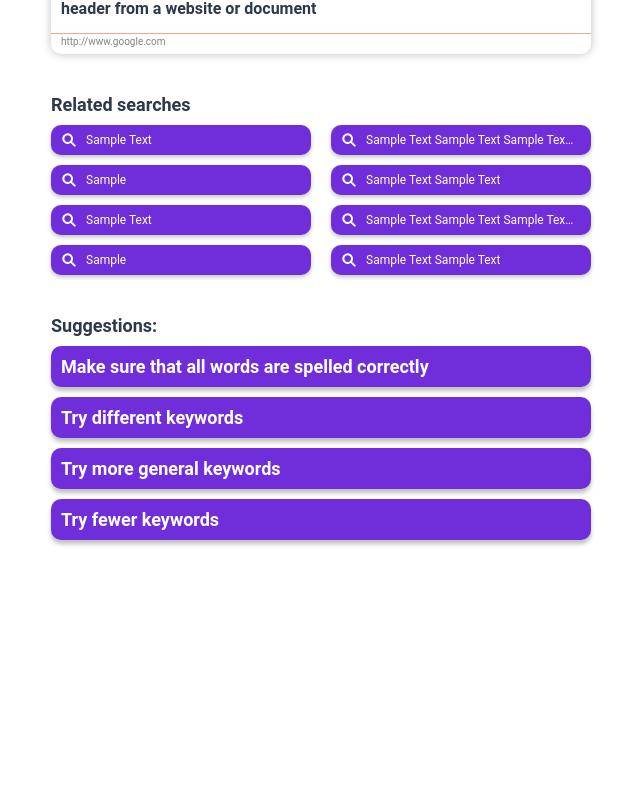
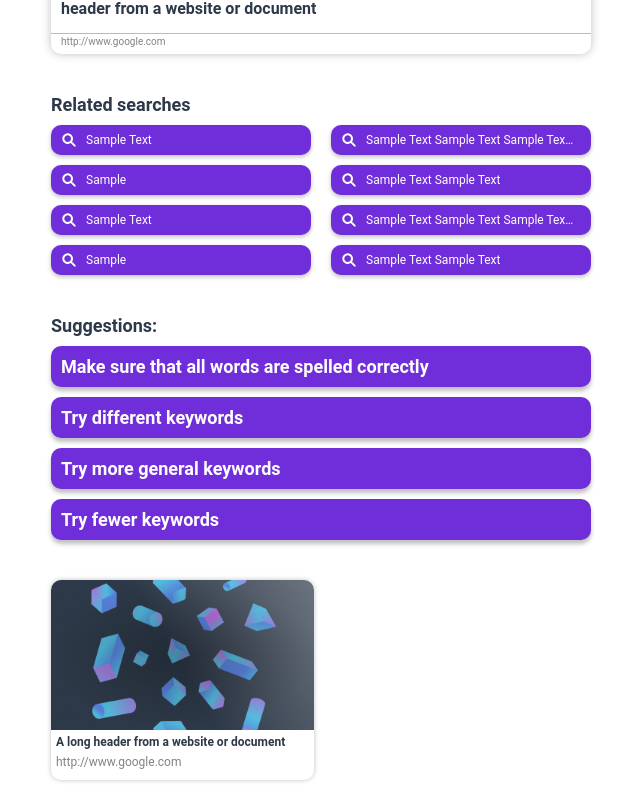
Before and after one commit to zvladn7/news-searcher, a React (Create React App) app in the folder client/: page /ui-kit in a window 1280 px wide. Shown: the part 289-1089 px from the top of the page, without its empty margins (49-689 px from the left). Before the commit the page ends 849 px from the top, so only its background shows below. Built offline with nearby package versions, Linux system fonts and the light colour scheme; the HTML template or start-up script is replaced by a standard one.

Commit message:
#9 added image block component

```diff
--- /dev/null
+++ b/client/src/components/ui/imageBlock/index.jsx
@@ -0,0 +1,31 @@
+import React from 'react';
+import PropTypes from 'prop-types';
+import defaultImage from '../../../assets/images/backgroundImage.png';
+
+const ImageBlock = (props) => {
+  const {imageUrl, title, link} = props;
+
+  return (
+    <a className="image-block" href={link} target="_blank">
+      <img className="image-block__image" src={imageUrl} alt={`Image from ${link}`} />
+      <div className="image-block__bottom-bar">
+        <span className="image-block__title">{title}</span>
+        <span className="image-block__link">{link}</span>
+      </div>
+    </a>
+  );
+};
+
+ImageBlock.propTypes = {
+  imageUrl: PropTypes.string,
+  title: PropTypes.string,
+  link: PropTypes.string,
+};
+
+ImageBlock.defaultProps = {
+  imageUrl: defaultImage,
+  title: '',
+  link: '',
+};
+
+export default ImageBlock;
--- /dev/null
+++ b/client/src/components/ui/imageBlock/index.scss
@@ -0,0 +1,60 @@
+.image-block {
+  position: relative;
+  height: 120px;
+  min-width: 135px;
+  display: flex;
+  flex-direction: column;
+  background: $white;
+  box-shadow: 0 0 5px rgba(0, 0, 0, 0.25);
+  border-radius: 10px;
+  overflow: hidden;
+  text-decoration: none;
+  outline: none;
+
+  &__image {
+    width: 100%;
+    height: 100%;
+    padding-bottom: 50px;
+    object-fit: cover;
+  }
+
+  &__bottom-bar {
+    position: absolute;
+    bottom: 0;
+    left: 0;
+    right: 0;
+    padding: 5px;
+    width: 100%;
+    height: 50px;
+    display: flex;
+    flex-direction: column;
+    align-items: stretch;
+  }
+
+  &__title {
+    @include text-2;
+    font-weight: bold;
+    color: $black;
+    width: 100%;
+    height: 20px;
+    white-space: nowrap;
+    overflow: hidden;
+    text-overflow: ellipsis;
+  }
+
+  &__link {
+    @include text-2;
+    font-weight: normal;
+    color: $gray-3;
+    width: 100%;
+    height: 20px;
+    white-space: nowrap;
+    overflow: hidden;
+    text-overflow: ellipsis;
+  }
+
+  @include media-breakpoint-up(md) {
+    height: 200px;
+    min-width: 200px;
+  }
+}
--- /dev/null
+++ b/client/src/mocks/imageBlock.js
@@ -0,0 +1,8 @@
+import imageUrl from '../assets/images/backgroundImage.png';
+
+export const imageResult = {
+  id: 0,
+  images: imageUrl,
+  title: 'A long header from a website or document',
+  link: 'http://www.google.com',
+};
--- a/client/src/pages/ui-kit/index.jsx
+++ b/client/src/pages/ui-kit/index.jsx
@@ -11,6 +11,8 @@ import { similarQueries } from '../../mocks/similarQueries';
 import { useWindowSize } from '../../hooks/useWindowSize';
 import TermsBlock from '../../components/ui/termsBlock';
 import { termsSuggestions } from '../../mocks/termsBlock';
+import ImageBlock from '../../components/ui/imageBlock';
+import { imageResult } from '../../mocks/imageBlock';
 
 const UiKit = () => {
   // TODO: вынести в класс с историей поиска
@@ -85,6 +87,9 @@ const UiKit = () => {
       <div className="ui-kit__component">
         <TermsBlock title={termsSuggestions.title} terms={termsSuggestions.terms} />
       </div>
+      <div className="ui-kit__component">
+        <ImageBlock title={imageResult.title} imageUrl={imageResult.images} link={imageResult.link} />
+      </div>
     </div>
   );
 };
--- a/client/src/styles/index.scss
+++ b/client/src/styles/index.scss
@@ -18,3 +18,4 @@
 @import '../components/ui/blockResultSearch';
 @import '../components/ui/similarQueries';
 @import '../components/ui/termsBlock';
+@import '../components/ui/imageBlock';
```
Also changed, not shown: client/src/assets/images/backgroundImage.png (added).
